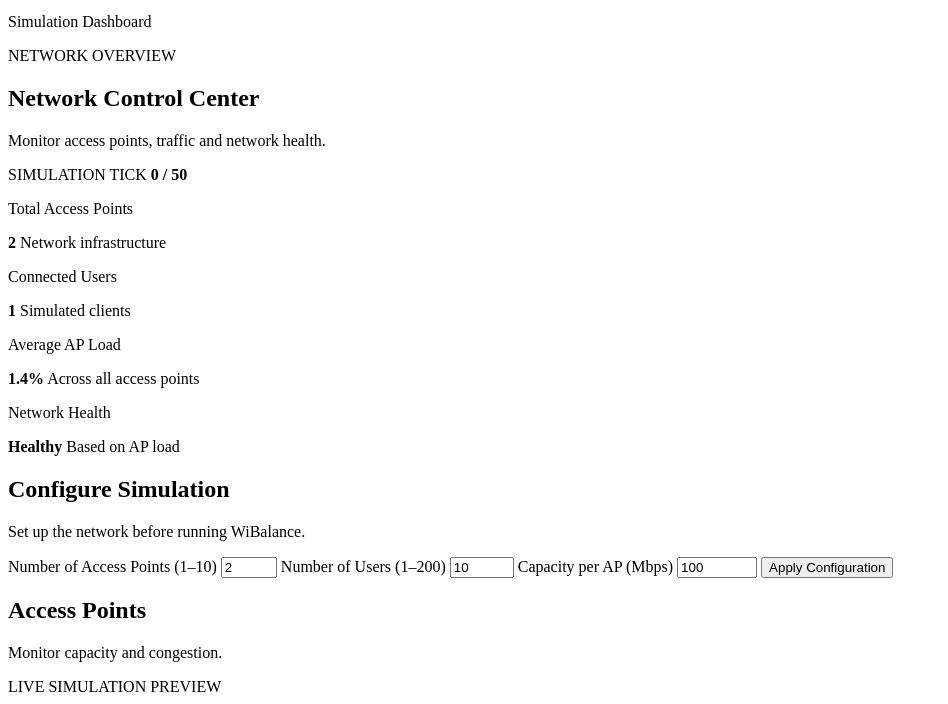
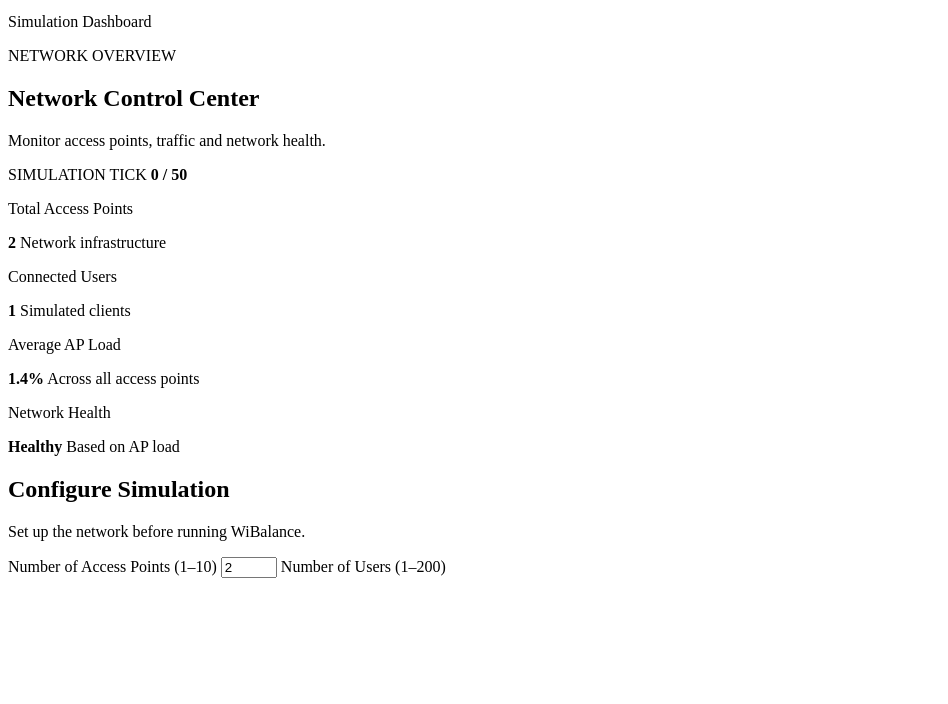
Before and after one commit to aakriti1301chauhan-crypto/WiBalance, a plain HTML site: page frontend/index.html in a window 1280 px wide. Shown: the part 127-831 px from the top of the page, without its empty margins (0-948 px from the left). After the commit the page ends 800 px from the top, so only its background shows below. Drawn offline with Linux system fonts and the light colour scheme.

Commit message:
Update index.html
Removed configuration inputs and buttons related to users and capacity.

```diff
--- a/frontend/index.html
+++ b/frontend/index.html
@@ -74,26 +74,3 @@
 
         <label>
             Number of Users (1–200)
-            <input id="configUsers" type="number"
-                   min="1" max="200" value="10" required>
-        </label>
-
-        <label>
-            Capacity per AP (Mbps)
-            <input id="configCapacity" type="number"
-                   min="1" max="10000" value="100" required>
-        </label>
-
-        <button type="submit">Apply Configuration</button>
-    </form>
-
-    <p id="configMessage" role="status"></p>
-</section>
-
-        <section class="panel">
-            <div class="section-heading">
-                <div>
-                    <h2>Access Points</h2>
-                    <p class="muted">Monitor capacity and congestion.</p>
-                </div>
-                <span class="pill">LIVE SIMULATION PREVIEW</span>
```
